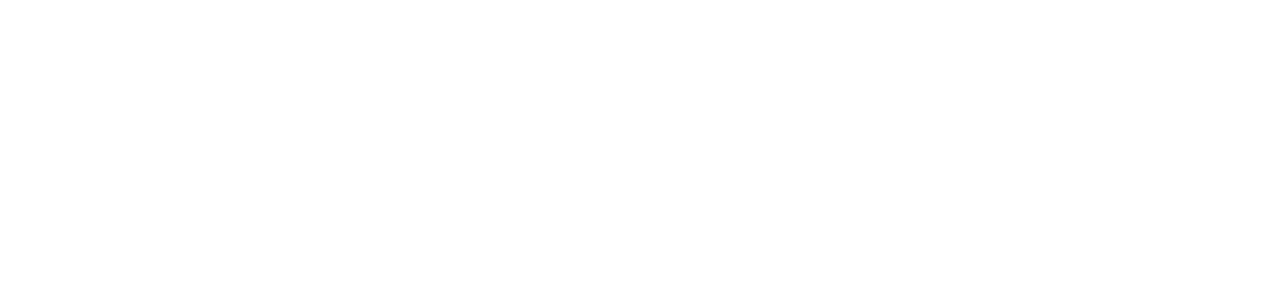
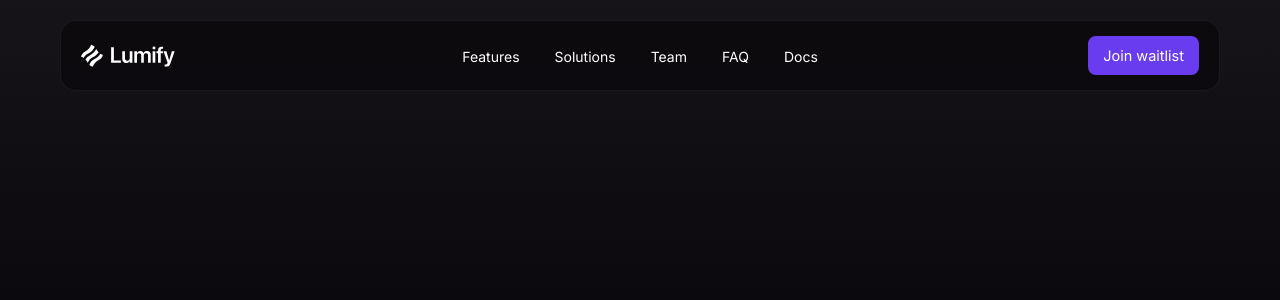
Before and after one commit to artyomagadzhanyan421/tech-product, a React (Vite) app: page / in a window 1280 px wide. Shown: the top 300 px of the page. Built offline with nearby package versions, Linux system fonts and the light colour scheme.

Commit message:
navbar commit

```diff
--- a/src/App.css
+++ b/src/App.css
@@ -0,0 +1,4 @@
+.App {
+    background: linear-gradient(180deg, #161418, #0a080c 40%);
+    min-height: 100vh;
+}
--- a/src/App.jsx
+++ b/src/App.jsx
@@ -1,9 +1,12 @@
-import './App.css'
+import './App.css';
+
+// Components
+import Navbar from './components/Navbar';
 
 function App() {
   return (
     <div className="App">
-
+      <Navbar />
     </div>
   )
 }
--- /dev/null
+++ b/src/components/Navbar.jsx
@@ -0,0 +1,27 @@
+import React from 'react';
+
+// CSS
+import "../styles/Navbar.css";
+
+function Navbar() {
+    return (
+        <div>
+            <br />
+            <nav>
+                <a href="#" style={{ display: "flex" }}>
+                    <img src="/logo.svg" alt="logo" style={{ width: 94 }} />
+                </a>
+                <ul>
+                    <li><a href="#">Features</a></li>
+                    <li><a href="#">Solutions</a></li>
+                    <li><a href="#">Team</a></li>
+                    <li><a href="#">FAQ</a></li>
+                    <li><a href="#">Docs</a></li>
+                </ul>
+                <a href="#" className="wait">Join waitlist</a>
+            </nav>
+        </div>
+    )
+}
+
+export default Navbar
--- a/src/index.css
+++ b/src/index.css
@@ -1,7 +1,12 @@
+@import url('https://fonts.googleapis.com/css2?family=Inter:ital,opsz,wght@0,14..32,100..900;1,14..32,100..900&display=swap');
+
 * {
   margin: 0px;
   padding: 0px;
+  transition: 0.3s;
   text-decoration: none;
   list-style: none;
   box-sizing: border-box;
+  font-family: "Inter", serif;
+  color: white;
 }
--- /dev/null
+++ b/src/styles/Navbar.css
@@ -0,0 +1,37 @@
+nav {
+    background: #0a080cb3;
+    margin: auto;
+    display: flex;
+    align-items: center;
+    justify-content: space-between;
+    position: relative;
+    border: 1px solid #ffffff0f;
+    padding: 15px 20px;
+    border-radius: 1rem;
+    max-width: 1160px;
+}
+
+.wait {
+    background-color: #693def;
+    border-radius: .5rem;
+    font-size: 14.5px;
+    padding: 11px 15px;
+
+    &:hover {
+        background-color: #7f58f4;
+    }
+}
+
+nav ul {
+    position: absolute;
+    display: flex;
+    gap: 35px;
+    font-size: 14px;
+    top: 50%;
+    left: 50%;
+    transform: translate(-50%, -50%);
+}
+
+nav ul li a:hover {
+    color: darkgray;
+}
```
Also changed, not shown: public/logo.svg (added).
